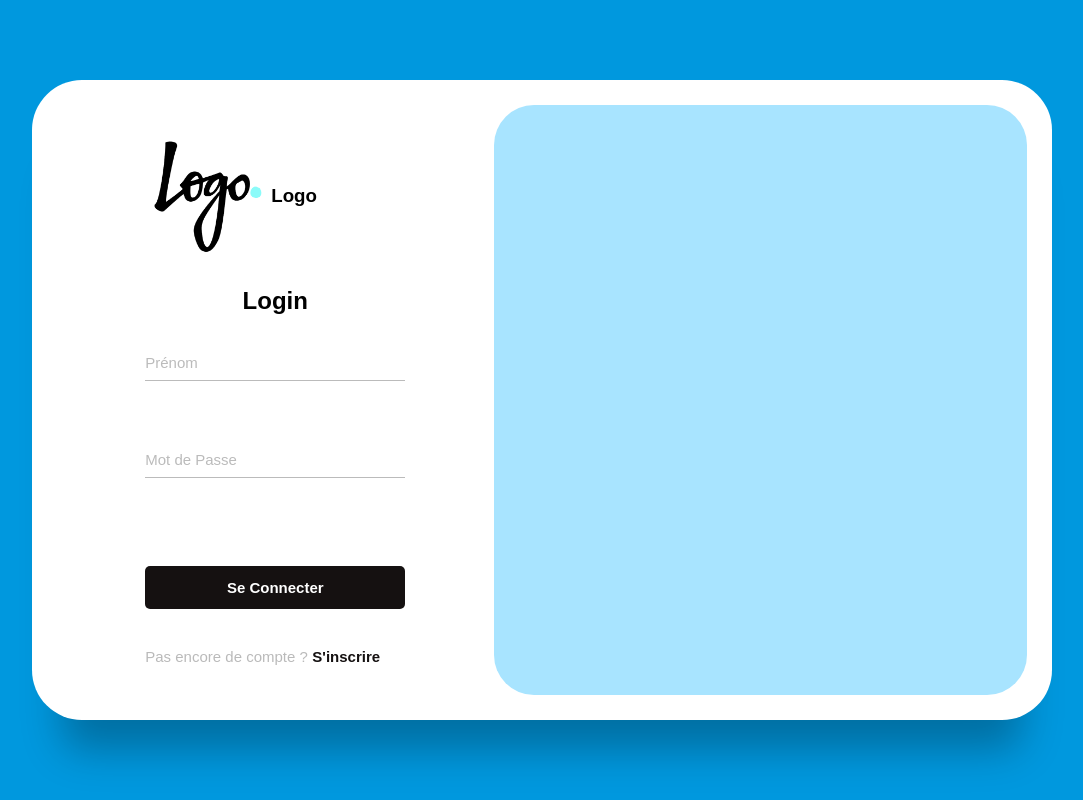
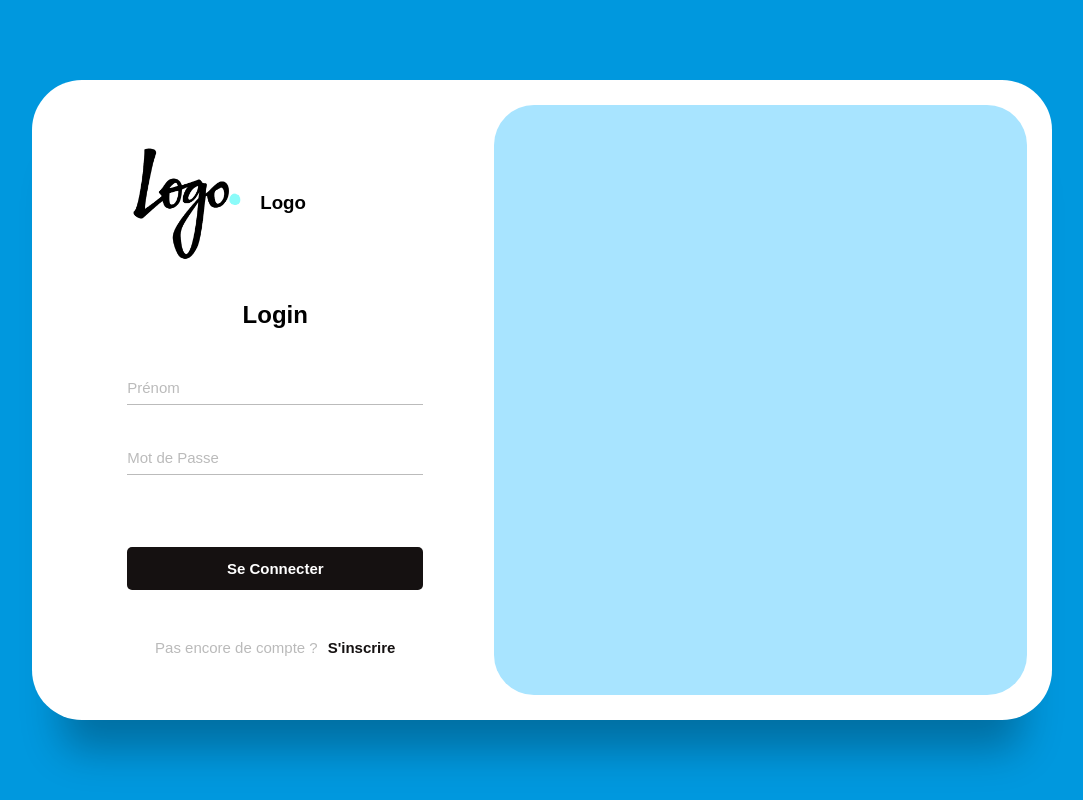
Before and after one commit to Livinien/Formulaire-en-PHP, a PHP site: page / in a window 1280 px wide. Shown: the whole page, without its empty margins (98-1181 px from the left). Run offline with PHP 8.4, Linux system fonts and the light colour scheme.

Commit message:
Modifications du CSS et ajout de l'animation de slide

```diff
--- a/app.js
+++ b/app.js
@@ -1,6 +1,8 @@
 // ANIMATION INPUTS //
 
 const inputs = document.querySelectorAll(".input-field");
+const toggle_btn = document.querySelectorAll(".toggle");
+const main = document.querySelector("main");
 
 inputs.forEach((inp) => {
     inp.addEventListener("focus", () => {
@@ -12,3 +14,13 @@ inputs.forEach((inp) => {
         inp.classList.remove("active");
     });
 });
+
+
+
+// ANIMATION CAROUSEL //
+
+toggle_btn.forEach((btn) => {
+    btn.addEventListener("click", () => {
+        main.classList.toggle("sign-up-mode");
+    });
+});
--- a/index.php
+++ b/index.php
@@ -27,16 +27,19 @@
                         <div class="heading">
                             <h2>Login</h2>
                         </div>
+
                         <div class="actual-form">
                             <div class="input-wrap">
                                 <input type="text" minlength="4" class="input-field" autocomplete="off" required>
                                 <label>Prénom</label>
                             </div>
+
                             <div class="input-wrap">
                                 <input type="password" minlength="4" class="input-field" autocomplete="off" required>
                                 <label>Mot de Passe</label>
                             </div>
                         </div>
+
                         <button type="submit" value="loginButton" class="loginButton">Se Connecter</button>
 
                         <div class="account">
@@ -72,26 +75,27 @@
                             </div>
 
                             <div class="input-wrap">
-                                <input type="password" minlength="4" class="input-field" autocomplete="off" required>
+                                <input type="password" class="input-field" autocomplete="off" required>
                                 <label>Mot de Passe</label>
                             </div>
 
                             <div class="input-wrap">
-                                <input type="password" minlength="4" class="input-field" autocomplete="off" required>
+                                <input type="password" class="input-field" autocomplete="off" required>
                                 <label>Confirmez votre mot de passe</label>
                             </div>
                         </div>
-                        <button type="submit" value="loginButton" class="loginButton">Se Connecter</button>
+
+                        <button type="submit" value="loginButton" class="loginButton">S'inscrire</button>
 
                         <div class="account">
-                            <h6>Vous avez déjà un compte</h6>
-                            <a href="#" class="toggle">S'inscrire</a>
+                            <h6>Vous avez déjà un compte ?</h6>
+                            <a href="#" class="toggle">Se Connecter</a>
                         </div>
                     </form>
                 </div>
 
 
-                <div class="carrousel"></div>
+                <div class="carousel"></div>
             </div>
         </div>
     </main>
--- a/style.css
+++ b/style.css
@@ -43,13 +43,17 @@ main {
 
 .forms-wrap {
     position: absolute;
+    display: grid;
+    grid-template-columns: 1fr;
+    grid-template-rows: 1fr;
     height: 100%;
     width: 45%;
     top: 0;
     left: 0;
+    transition: 0.8s ease-in-out;
 }
 
-.carrousel {
+.carousel {
     position: absolute;
     height: 100%;
     width: 55%;
@@ -57,20 +61,25 @@ main {
     left: 45%;
     background-color: #a8e4ff;
     border-radius: 40px;
+    transition: 0.8s ease-in-out;
 }
 
 form {
-    max-width: 260px;
+    max-width: 296px;
     height: 100%;
     width: 100%;
     margin: 0 auto;
     display: flex;
     justify-content: space-evenly;
     flex-direction: column;
+    grid-column: 1 / 2;
+    grid-row: 1 / 3;
+    transition: opacity 0.02s 0.4s;
 }
 
 form.signUp {
-    display: none;
+    opacity: 0;
+    pointer-events: none;
 }
 
 .logo {
@@ -80,7 +89,11 @@ form.signUp {
 
 .logo img {
     width: 120px;
-    margin: 3px;
+    margin-right: 3px;
+}
+
+.logo h3 {
+    margin-left: 10px;
 }
 
 .heading h2 {
@@ -93,6 +106,7 @@ form.signUp {
     text-decoration: none;
     font-size: 15px;
     font-weight: bold;
+    margin-left: 10px;
     transition: 0.3s ease-in-out;
 }
 
@@ -104,7 +118,7 @@ form.signUp {
 .input-wrap {
     position: relative;
     height: 37px;
-    margin-bottom: 60px;
+    margin-bottom: 33px;
 }
 
 .input-field {
@@ -158,12 +172,19 @@ label {
     background-color: #8371fd;
 }
 
+.account {
+    display: flex;
+    justify-content: center;
+
+}
+
 .account h2 {
     display: flex;
     justify-content: center;
     font-size: 35px;
     font-weight: bold;
     color: #151111;
+
 }
 
 .account h6 {
@@ -172,3 +193,21 @@ label {
     font-weight: 400;
     font-size: 15px;
 }
+
+main.sign-up-mode form.login {
+    opacity: 0;
+    pointer-events: none;
+}
+
+main.sign-up-mode form.signUp {
+    opacity: 1;
+    pointer-events: all;
+}
+
+main.sign-up-mode .forms-wrap {
+    left: 55%;
+}
+
+main.sign-up-mode .carousel {
+    left: 0%;
+}
```
